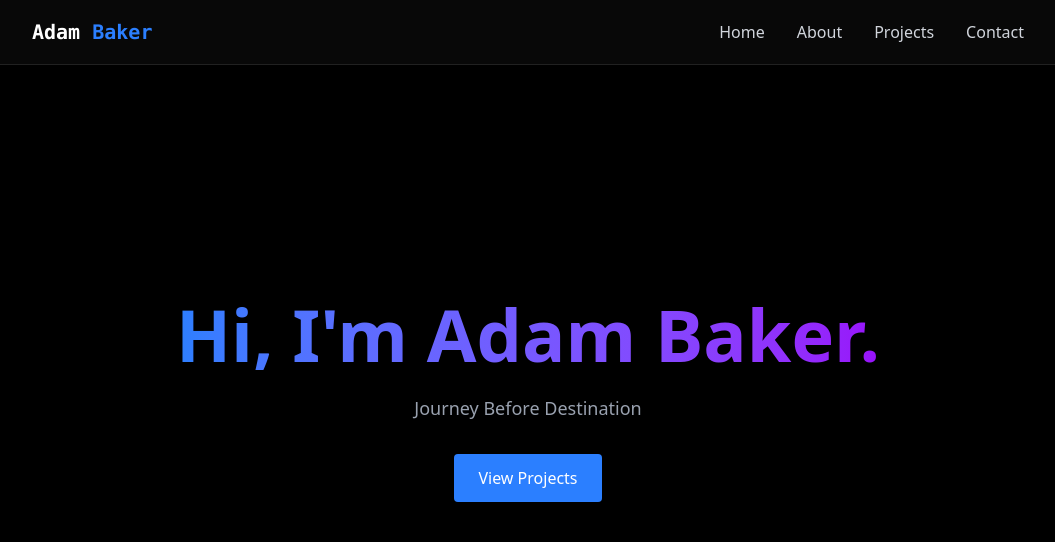
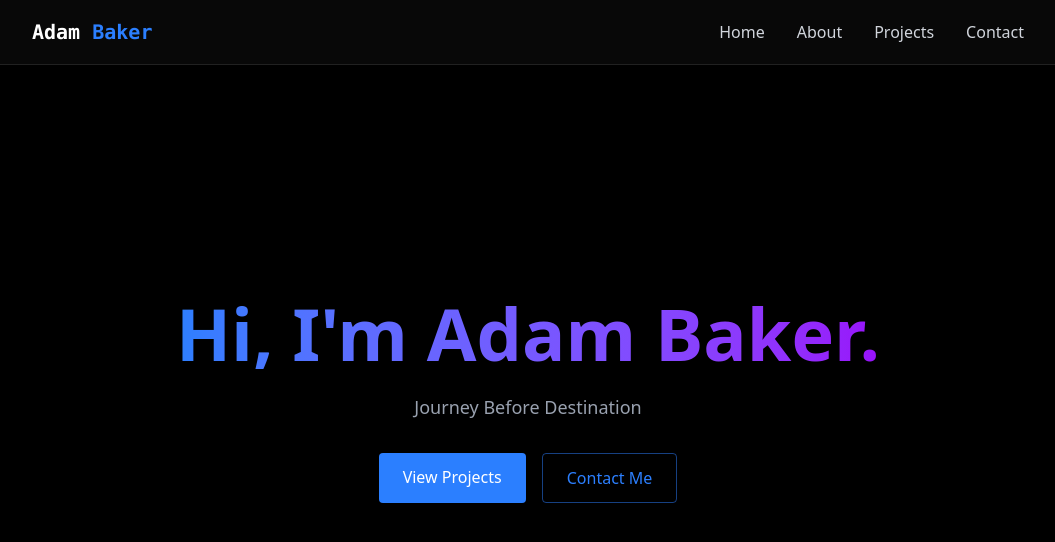
Before and after one commit to abaker421/react-portfolio, a React (Vite) app: page / in a window 1280 px wide. Shown: the top 542 px of the page, without its empty margins (112-1167 px from the left). Built offline with nearby package versions, Linux system fonts and the light colour scheme.

Commit message:
finished Home componenet

```diff
--- a/src/components/sections/Home.jsx
+++ b/src/components/sections/Home.jsx
@@ -18,9 +18,14 @@
 
                 <div className="flex justify-center space-x-4">
                     <a href="#projects"
-                    className= "bg-blue-500 text-white py-3 px-6 rounded font-medium transition relative overflow-hidden hover:-translate-y-0.5 hover:shadow-[0_0_15px_rgba(59, 130, 246, 0.4)]"
+                        className="bg-blue-500 text-white py-3 px-6 rounded font-medium transition relative overflow-hidden hover:-translate-y-0.5 hover:shadow-[0_0_15px_rgba(59, 130, 246, 0.4)]"
                     >
-                    View Projects
+                        View Projects
+                    </a>
+                    <a href="#contact"
+                        className="border border-blue-500/50 text-blue-500 py-3 px-6 rounded font-medium transition-all duration-200 hover:-translate-y-0.5 hover:shadow-[0_0_15px_rgba(59, 130, 246, 0.2)] hover:bg-blue-500/10"
+                    >
+                        Contact Me
                     </a>
                 </div>
             </div>
```
